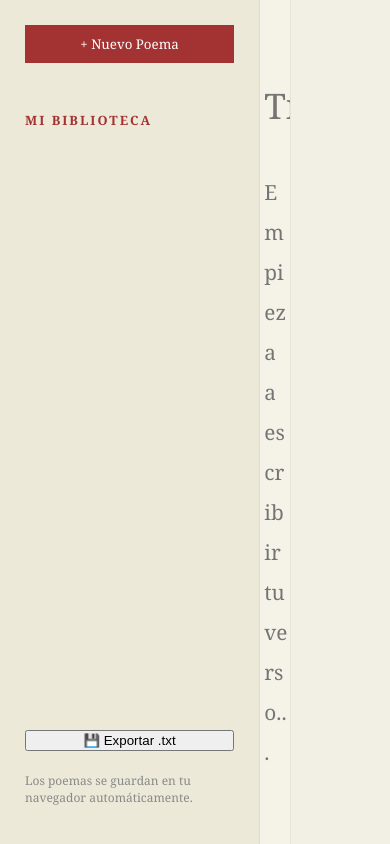
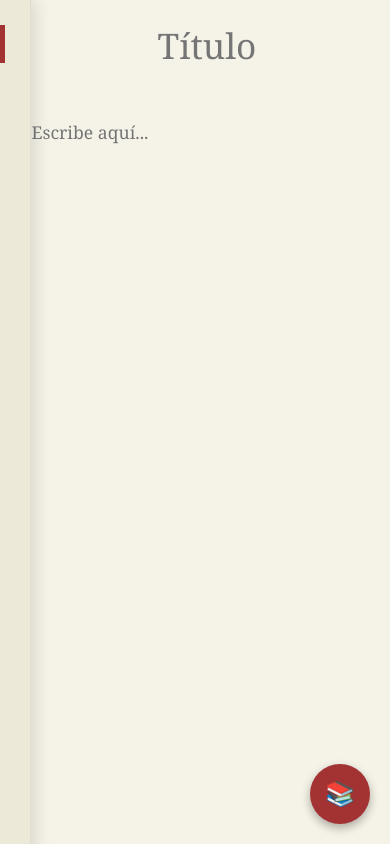
Before and after one commit to Zacax/Poemas, a plain HTML site: page index.html in a window 390 px wide. Drawn offline with nearby package versions, Linux system fonts and the light colour scheme; no server answers.

Commit message:
Version Movil

```diff
--- a/index.html
+++ b/index.html
@@ -2,37 +2,36 @@
 <html lang="es">
 <head>
     <meta charset="UTF-8">
-    <meta name="viewport" content="width=device-width, initial-scale=1.0">
+    <meta name="viewport" content="width=device-width, initial-scale=1.0, maximum-scale=1.0, user-scalable=no">
     <title>PoetStudio | Taller de Versos</title>
     <link rel="stylesheet" href="styles.css">
+    <!-- Iconos para que parezca App -->
+    <meta name="apple-mobile-web-app-capable" content="yes">
+    <meta name="mobile-web-app-capable" content="yes">
 </head>
 <body>
+    <!-- Botón flotante para móvil (Abrir Biblioteca) -->
+    <button id="mobile-menu-btn" onclick="toggleSidebar()">📚</button>
 
     <div class="app-container">
-    <!-- Panel Izquierdo: Ideas sueltas -->
-    <aside class="sidebar-left">
+        <aside class="sidebar-left" id="sidebar-left">
             <button id="btn-nuevo" onclick="nuevoPoema()">+ Nuevo Poema</button>
             <h3>Mi Biblioteca</h3>
-        <div id="lista-poemas">
-            </div>
-
+            <div id="lista-poemas"></div>
             <div class="helper-text">
-            <button onclick="descargarPoema()" style="width:100%; margin-bottom:10px;">💾 Exportar .txt</button>
-            <p>Los poemas se guardan en tu navegador automáticamente.</p>
+                <button onclick="descargarPoema()">💾 Exportar .txt</button>
             </div>
         </aside>
 
-    <!-- Centro: El Lienzo de Escritura -->
         <main class="main-editor">
             <div class="editor-wrapper">
-            <input type="text" id="title" class="poem-title" placeholder="Título del poema">
-            <textarea id="editor" placeholder="Empieza a escribir tu verso..."></textarea>
+                <input type="text" id="title" class="poem-title" placeholder="Título">
+                <textarea id="editor" placeholder="Escribe aquí..."></textarea>
             </div>
         </main>
 
-    <!-- Panel Derecho: Contador métrico -->
         <aside class="sidebar-right" id="metric-sidebar">
-        <!-- Los números se generan dinámicamente -->
+            <!-- Números de métrica -->
         </aside>
     </div>
 
--- a/scripts.js
+++ b/scripts.js
@@ -159,3 +159,18 @@ function getAccentModifier(word) {
 // --- 7. EVENTOS ---
 editor.addEventListener('input', processPoem);
 titleInput.addEventListener('input', processPoem);
+
+// Función para abrir/cerrar la biblioteca en móvil
+function toggleSidebar() {
+    const sidebar = document.getElementById('sidebar-left');
+    sidebar.classList.toggle('open');
+}
+
+// Cerrar la biblioteca automáticamente al elegir un poema (en móvil)
+const originalCargarPoemaLocal = cargarPoemaLocal;
+cargarPoemaLocal = async (id) => {
+    await originalCargarPoemaLocal(id);
+    if (window.innerWidth <= 768) {
+        toggleSidebar(); // Cierra el menú al cargar el poema
+    }
+};
--- a/styles.css
+++ b/styles.css
@@ -149,3 +149,84 @@ body {
     color: #888;
     line-height: 1.4;
 }
+
+/* --- ESTILOS BASE (Se mantienen los anteriores y añadimos estos) --- */
+
+:root {
+    --line-height: 2.5rem;
+}
+
+/* Botón flotante oculto en PC */
+#mobile-menu-btn {
+    display: none;
+    position: fixed;
+    bottom: 20px;
+    right: 20px;
+    z-index: 1000;
+    background: #a33333;
+    color: white;
+    border: none;
+    border-radius: 50%;
+    width: 60px;
+    height: 60px;
+    font-size: 1.5rem;
+    box-shadow: 0 4px 10px rgba(0,0,0,0.3);
+}
+
+/* --- DISEÑO PARA MÓVIL --- */
+@media (max-width: 768px) {
+    #mobile-menu-btn { display: block; }
+
+    .app-container {
+        display: block; /* Ya no es Grid de 3 columnas */
+        height: 100vh;
+        position: relative;
+    }
+
+    /* Biblioteca: Ahora es un panel lateral que sale de la izquierda */
+    .sidebar-left {
+        position: fixed;
+        left: -280px; /* Escondida a la izquierda */
+        top: 0;
+        width: 260px;
+        height: 100%;
+        z-index: 999;
+        transition: 0.3s;
+        box-shadow: 5px 0 15px rgba(0,0,0,0.1);
+    }
+
+    .sidebar-left.open {
+        left: 0; /* Al abrirse, aparece */
+    }
+
+    /* Editor: Ocupa todo el ancho */
+    .main-editor {
+        padding: 20px 10px;
+        width: 100%;
+    }
+
+    .editor-wrapper {
+        width: 90%;
+    }
+
+    #editor {
+        font-size: 1.1rem;
+        line-height: var(--line-height);
+    }
+
+    /* Métrica: En móvil la pegamos al borde derecho para que no estorbe */
+    .sidebar-right {
+        position: absolute;
+        right: 5px;
+        top: 135px; /* Ajusta según tu título */
+        width: 30px;
+        border: none;
+        background: transparent;
+        pointer-events: none; /* Que no bloquee el click en el texto */
+    }
+
+    .metric-line {
+        font-size: 0.8rem;
+        justify-content: flex-end;
+    }
+}
```
Lines whose indentation alone changed are shown as unchanged.
